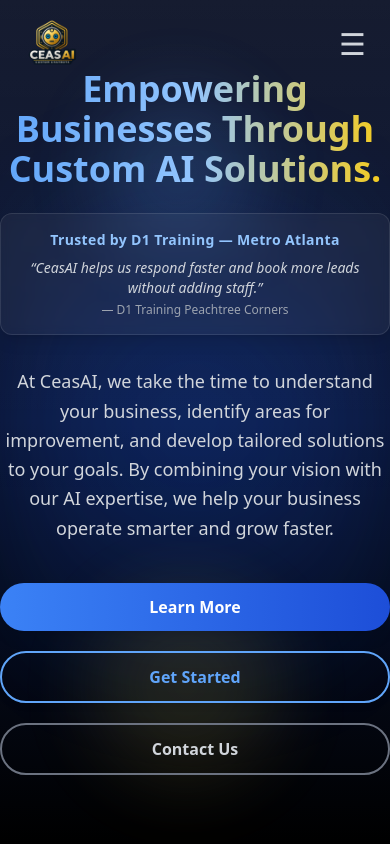
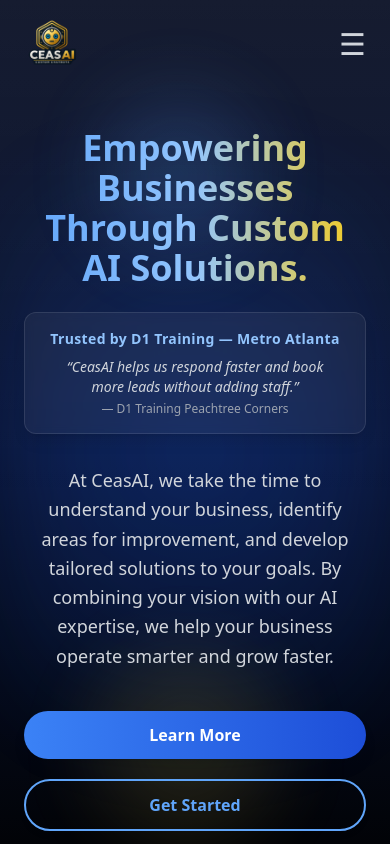
Before and after one commit to adinrobovic/ceasai-website, a React (Vite) app: page / in a window 390 px wide. Shown: the top 844 px of the page. Built offline with nearby package versions, Linux system fonts and the light colour scheme.

Commit message:
32 point adjustment

```diff
--- a/src/pages/Home.jsx
+++ b/src/pages/Home.jsx
@@ -8,7 +8,7 @@
   return (
     <PageTransition>
       {/* Hero Section */}
-      <div className="relative min-h-screen flex flex-col items-center justify-center overflow-hidden bg-gradient-to-b from-black via-[#0A0F1C] to-black text-white px-6pt-32 md:pt-0">
+      <div className="relative min-h-screen flex flex-col items-center justify-center overflow-hidden bg-gradient-to-b from-black via-[#0A0F1C] to-black text-white px-6 pt-32 md:pt-0">
 
         {/* Background Glow */}
         <div className="absolute inset-0 pointer-events-none z-0
```
